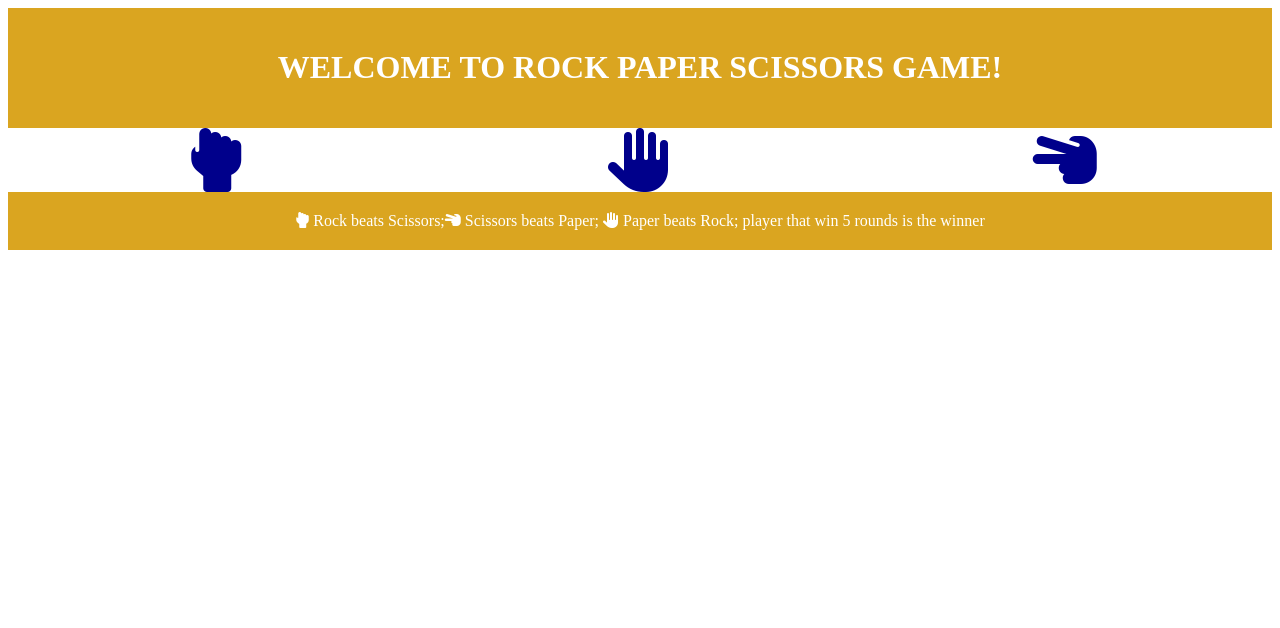
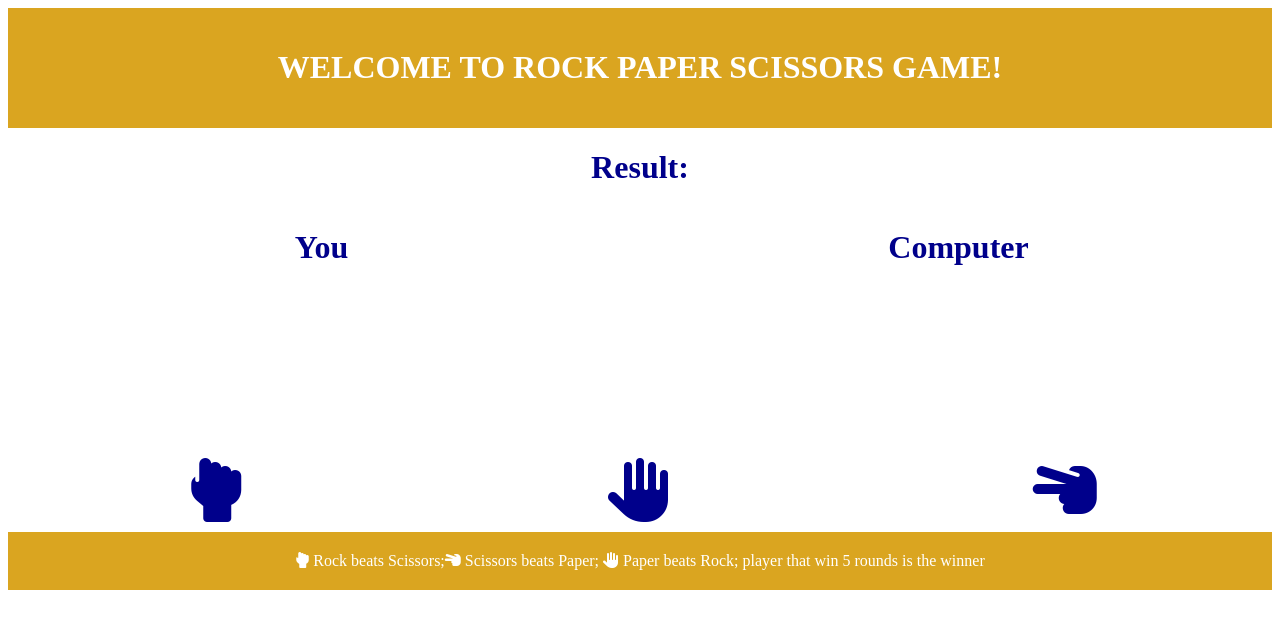
Before and after one commit to zahramousavi930/rock-paper-scissors, a plain HTML site: page index.html in a window 1280 px wide. Drawn offline with Linux system fonts and the light colour scheme.

Commit message:
Add game board

```diff
--- a/assets/css/style.css
+++ b/assets/css/style.css
@@ -1,5 +1,6 @@
 body {
   text-align: center;
+  color: darkblue;
 }
 header,
 footer {
@@ -7,13 +8,20 @@ footer {
   color: white;
   padding: 20px 0;
 }
+.game-board {
+  display: grid;
+  justify-items: center;
+  grid-template-columns: 1fr 1fr;
+  grid-gap: 10px;
+  height: 250px;
+}
 .select-container {
   display: grid;
   justify-items: center;
   grid-template-columns: 1fr 1fr 1fr;
   grid-gap: 10px;
+  margin-bottom: 10px;
 }
-
 .select-icon {
   font-size: 4rem;
   font-weight: bolder;
--- a/index.html
+++ b/index.html
@@ -16,7 +16,23 @@
     <header>
       <h1>WELCOME TO ROCK PAPER SCISSORS GAME!</h1>
     </header>
-    <div class="grid-container"></div>
+    <h1 id="result">Result:</h1>
+    <div class="game-board" id="game-board">
+        <div>
+          <h1>You</h1>
+          <div id='playerSide'>
+            <h3 id="playerScore"></h3>
+            <div id="playerSelect"></div>
+          </div>
+        </div>
+        <div>
+          <h1>Computer</h1>
+          <div id='computerSide'>
+            <h3 id="computerScore"></h3>
+            <div id="computerSelect"></div>
+          </div>
+        </div>
+    </div>
     <div id="select" class="select-container">
       <div id="rock" title="Rock"><i class="fas fa-hand-rock select-icon"></i></div>
       <div id="paper" title="Paper"><i class="fas fa-hand-paper select-icon"></i></div>
```
